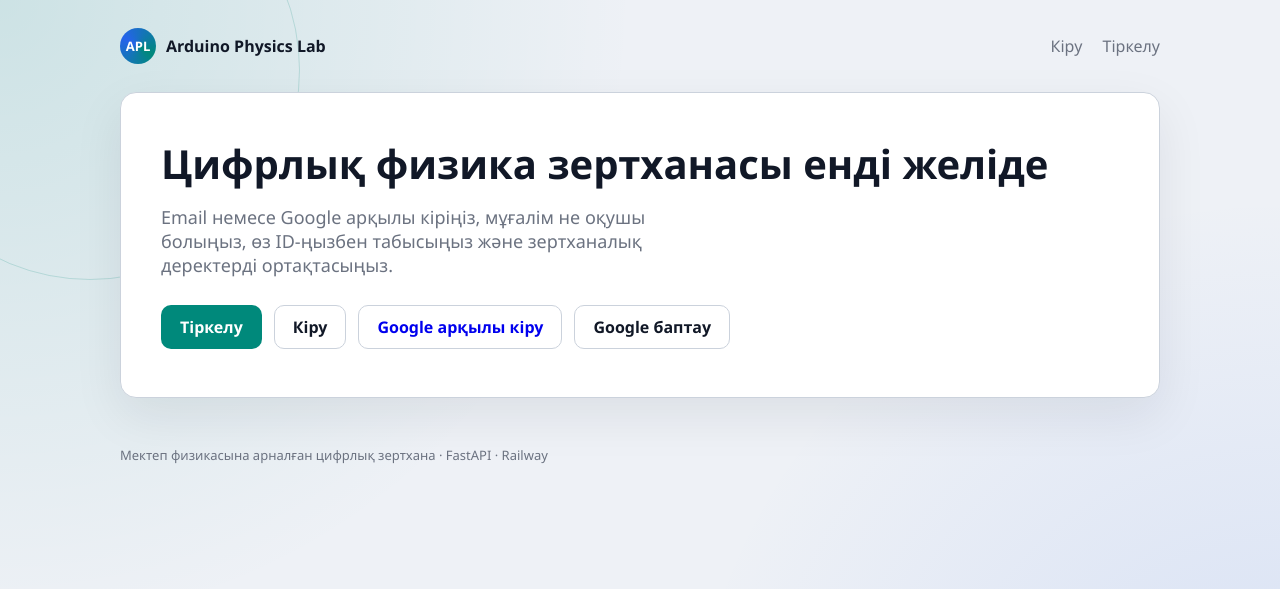
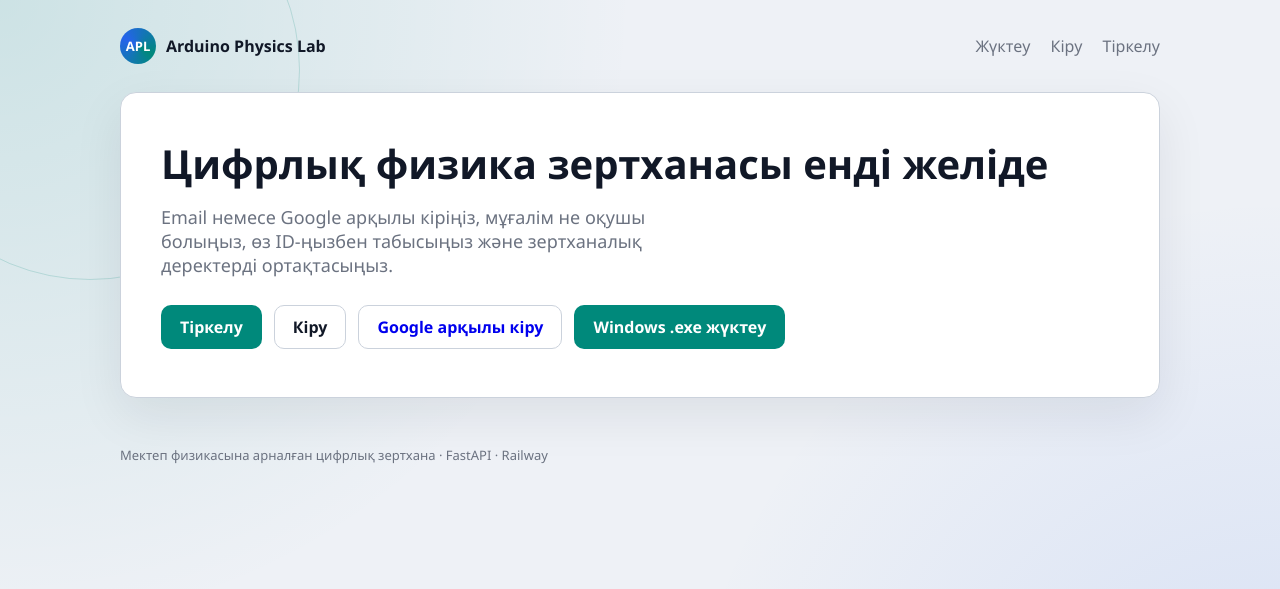
Before and after one commit to bibaermek-stack/ArduinoPhysicsLab, a FastAPI app: page / in a window 1280 px wide. Shown: the top 589 px of the page. Run offline with FastAPI, Linux system fonts and the light colour scheme; some libraries are stand-ins or nearby versions.

Commit message:
Add Windows app download page and GitHub release zip link

```diff
--- a/server/app/web/routes.py
+++ b/server/app/web/routes.py
@@ -2,10 +2,11 @@
 
 from __future__ import annotations
 
+import os
 from pathlib import Path
 
-from fastapi import APIRouter, Depends, File, Form, Request, UploadFile
-from fastapi.responses import HTMLResponse, RedirectResponse, Response
+from fastapi import APIRouter, Depends, File, Form, HTTPException, Request, UploadFile
+from fastapi.responses import FileResponse, HTMLResponse, RedirectResponse, Response
 from fastapi.templating import Jinja2Templates
 from sqlalchemy.orm import Session
 from starlette.status import HTTP_303_SEE_OTHER
@@ -34,8 +35,26 @@ import jwt
 
 COOKIE = "apl_web_token"
 _WEB_DIR = Path(__file__).resolve().parent
+_DEFAULT_WINDOWS_ZIP_URL = (
+    "https://github.com/bibaermek-stack/ArduinoPhysicsLab/releases/latest/download/ArduinoPhysicsLab.zip"
+)
 templates = Jinja2Templates(directory=str(_WEB_DIR / "templates"))
 router = APIRouter()
+
+
+def _windows_zip_url() -> str:
+    return os.environ.get("APL_WINDOWS_DOWNLOAD_URL", _DEFAULT_WINDOWS_ZIP_URL).strip() or _DEFAULT_WINDOWS_ZIP_URL
+
+
+def _local_windows_zip() -> Path | None:
+    candidates = (
+        _WEB_DIR / "downloads" / "ArduinoPhysicsLab.zip",
+        Path(__file__).resolve().parents[3] / "release" / "ArduinoPhysicsLab.zip",
+    )
+    for path in candidates:
+        if path.is_file() and path.stat().st_size > 1024:
+            return path
+    return None
 
 
 def _cookie_secure() -> bool:
@@ -155,6 +174,26 @@ def google_setup(request: Request) -> HTMLResponse:
         "google_setup.html",
         {"redirect_uri": uri, "origin": uri.rsplit("/api/", 1)[0], "account": None},
     )
+
+
+@router.get("/download", response_class=HTMLResponse)
+def download_page(request: Request, account: AccountRecord | None = Depends(get_web_account)) -> HTMLResponse:
+    return templates.TemplateResponse(request, "download.html", {"account": account})
+
+
+@router.get("/download/windows")
+def download_windows() -> Response:
+    local = _local_windows_zip()
+    if local is not None:
+        return FileResponse(
+            local,
+            media_type="application/zip",
+            filename="ArduinoPhysicsLab.zip",
+        )
+    url = _windows_zip_url()
+    if url:
+        return RedirectResponse(url, status_code=HTTP_303_SEE_OTHER)
+    raise HTTPException(status_code=404, detail="Windows пакеті әлі жүктелмеген")
 
 
 @router.get("/logout")
--- a/server/app/web/templates/base.html
+++ b/server/app/web/templates/base.html
@@ -17,8 +17,10 @@
           <a href="/app">Кабинет</a>
           <a href="/people">Адамдар</a>
           <a href="/profile">Профиль</a>
+          <a href="/download">Жүктеу</a>
           <a href="/logout">Шығу</a>
         {% else %}
+          <a href="/download">Жүктеу</a>
           <a href="/login">Кіру</a>
           <a href="/register">Тіркелу</a>
         {% endif %}
--- a/server/app/web/templates/dashboard.html
+++ b/server/app/web/templates/dashboard.html
@@ -10,11 +10,15 @@
     <div class="actions">
       <a class="btn btn-lab" href="/people">Адам іздеу</a>
       <a class="btn btn-ghost" href="/profile">Профиль</a>
+      <a class="btn btn-lab" href="/download/windows">Windows .exe жүктеу</a>
     </div>
   </section>
   <aside>
     <div class="stat"><span>Кіріс өтініш</span><b>{{ incoming_count }}</b></div>
-    <div class="stat" style="margin-top:12px"><span>Windows қолданбасы</span><b>.exe</b><p>Зертхананы компьютерде ашып, осы аккаунтпен синхрондаңыз.</p></div>
+    <div class="stat" style="margin-top:12px"><span>Windows қолданбасы</span><b>.exe</b>
+      <p>Зертхананы компьютерде ашып, осы аккаунтпен синхрондаңыз.</p>
+      <p><a class="btn btn-lab" href="/download">Жүктеу нұсқаулығы</a></p>
+    </div>
   </aside>
 </div>
 {% endblock %}
--- a/server/app/web/templates/home.html
+++ b/server/app/web/templates/home.html
@@ -10,7 +10,7 @@
       <a class="btn btn-lab" href="/register">Тіркелу</a>
       <a class="btn btn-ghost" href="/login">Кіру</a>
       <a class="btn btn-google" href="/google">Google арқылы кіру</a>
-      <a class="btn btn-ghost" href="/google-setup">Google баптау</a>
+      <a class="btn btn-lab" href="/download">Windows .exe жүктеу</a>
     {% endif %}
   </div>
 </section>
```
Also changed, not shown: server/app/web/templates/download.html (added, +22 -0 lines), server/tests/test_web_site.py (+16 -0 lines), 1 other file.
